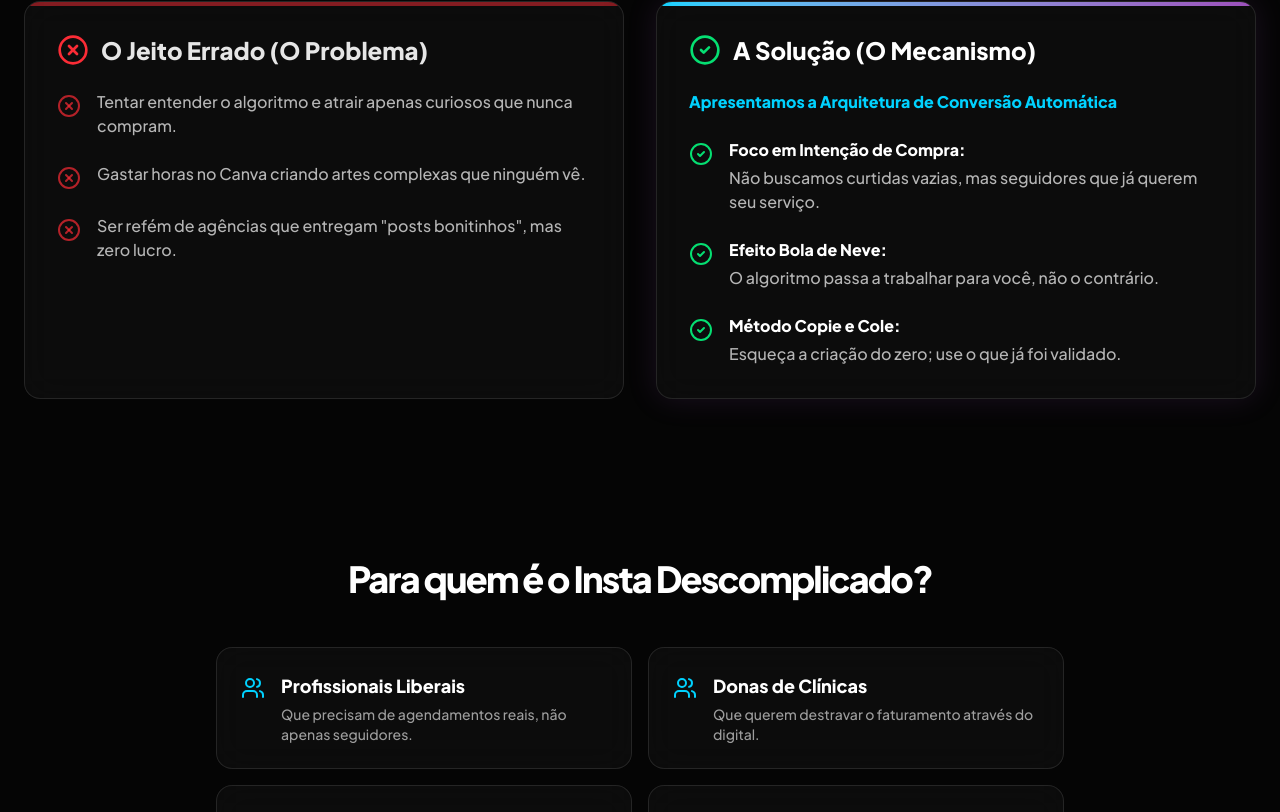
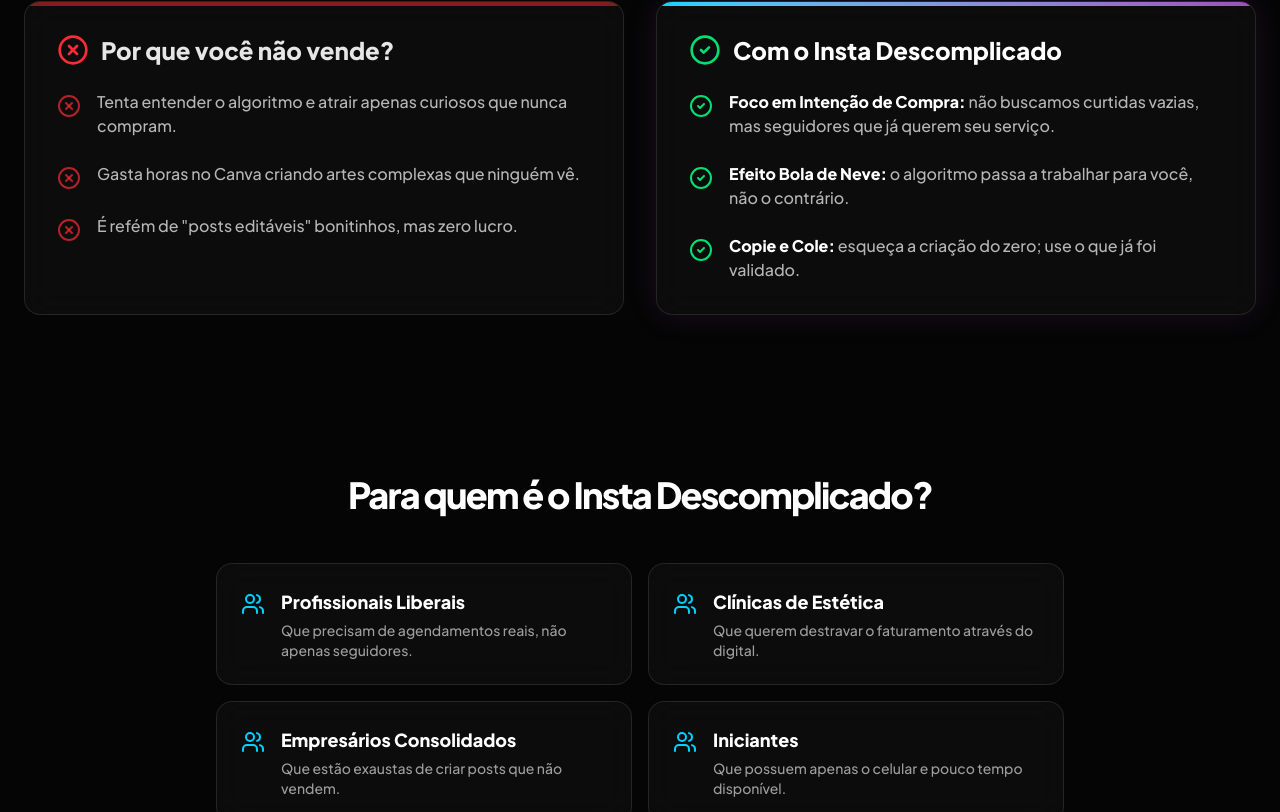
Before and after one commit to arthursl12/instadescomplicadotsl, a React (Vite) app: page / in a window 1280 px wide. Shown: the part 4728-5540 px from the top of the page. Built offline with nearby package versions, Linux system fonts and the light colour scheme.

Commit message:
Revert: Background color and box styling in InstructorAuthoritySection
- Reverted the background color of the InstructorAuthoritySection.
- Reverted the background opacity of the text content box and quote bubble within the section.

```diff
--- a/src/App.tsx
+++ b/src/App.tsx
@@ -358,20 +358,20 @@
           <div className="absolute top-0 left-0 w-full h-1 bg-red-500/50"></div>
           <h3 className="text-2xl font-bold mb-6 flex items-center gap-3 text-white/90">
             <XCircle className="text-red-500 w-8 h-8" />
-            O Jeito Errado (O Problema)
+            Por que você não vende?
           </h3>
           <ul className="space-y-6">
             <li className="flex items-start gap-4">
               <div className="mt-1 min-w-[24px]"><XCircle className="text-red-500/70 w-6 h-6" /></div>
-              <p className="text-white/70">Tentar entender o algoritmo e atrair apenas curiosos que nunca compram.</p>
+              <p className="text-white/70">Tenta entender o algoritmo e atrair apenas curiosos que nunca compram.</p>
             </li>
             <li className="flex items-start gap-4">
               <div className="mt-1 min-w-[24px]"><XCircle className="text-red-500/70 w-6 h-6" /></div>
-              <p className="text-white/70">Gastar horas no Canva criando artes complexas que ninguém vê.</p>
+              <p className="text-white/70">Gasta horas no Canva criando artes complexas que ninguém vê.</p>
             </li>
             <li className="flex items-start gap-4">
               <div className="mt-1 min-w-[24px]"><XCircle className="text-red-500/70 w-6 h-6" /></div>
-              <p className="text-white/70">Ser refém de agências que entregam "posts bonitinhos", mas zero lucro.</p>
+              <p className="text-white/70">É refém de "posts editáveis" bonitinhos, mas zero lucro.</p>
             </li>
           </ul>
         </motion.div>
@@ -386,29 +386,29 @@
           <div className="absolute top-0 left-0 w-full h-1 bg-gradient-to-r from-[#00D2FF] to-[#9D50BB]"></div>
           <h3 className="text-2xl font-bold mb-6 flex items-center gap-3 text-white">
             <CheckCircle2 className="text-green-400 w-8 h-8" />
-            A Solução (O Mecanismo)
+            Com o Insta Descomplicado
           </h3>
-          <p className="text-[#00D2FF] font-bold mb-6">Apresentamos a Arquitetura de Conversão Automática</p>
+          {/* <p className="text-[#00D2FF] font-bold mb-6">Apresentamos a Arquitetura de Conversão Automática</p> */}
           <ul className="space-y-6">
             <li className="flex items-start gap-4">
               <div className="mt-1 min-w-[24px]"><CheckCircle2 className="text-green-400 w-6 h-6" /></div>
               <div>
-                <strong className="block text-white mb-1">Foco em Intenção de Compra:</strong>
-                <p className="text-white/70">Não buscamos curtidas vazias, mas seguidores que já querem seu serviço.</p>
+
+                <p className="text-white/70"><strong className="text-white mb-1">Foco em Intenção de Compra:</strong> não buscamos curtidas vazias, mas seguidores que já querem seu serviço.</p>
               </div>
             </li>
             <li className="flex items-start gap-4">
               <div className="mt-1 min-w-[24px]"><CheckCircle2 className="text-green-400 w-6 h-6" /></div>
               <div>
-                <strong className="block text-white mb-1">Efeito Bola de Neve:</strong>
-                <p className="text-white/70">O algoritmo passa a trabalhar para você, não o contrário.</p>
+
+                <p className="text-white/70"><strong className="text-white mb-1">Efeito Bola de Neve:</strong> o algoritmo passa a trabalhar para você, não o contrário.</p>
               </div>
             </li>
             <li className="flex items-start gap-4">
               <div className="mt-1 min-w-[24px]"><CheckCircle2 className="text-green-400 w-6 h-6" /></div>
               <div>
-                <strong className="block text-white mb-1">Método Copie e Cole:</strong>
-                <p className="text-white/70">Esqueça a criação do zero; use o que já foi validado.</p>
+
+                <p className="text-white/70"><strong className="text-white mb-1">Copie e Cole:</strong> esqueça a criação do zero; use o que já foi validado.</p>
               </div>
             </li>
           </ul>
@@ -485,8 +485,8 @@
       <div className="grid grid-cols-1 sm:grid-cols-2 gap-4 text-left">
         {[
           { title: "Profissionais Liberais", desc: "Que precisam de agendamentos reais, não apenas seguidores." },
-          { title: "Donas de Clínicas", desc: "Que querem destravar o faturamento através do digital." },
-          { title: "Viciadas em Conteúdo", desc: "Que estão exaustas de criar posts que não vendem." },
+          { title: "Clínicas de Estética", desc: "Que querem destravar o faturamento através do digital." },
+          { title: "Empresários Consolidados", desc: "Que estão exaustas de criar posts que não vendem." },
           { title: "Iniciantes", desc: "Que possuem apenas o celular e pouco tempo disponível." }
         ].map((item, idx) => (
           <motion.div
```
